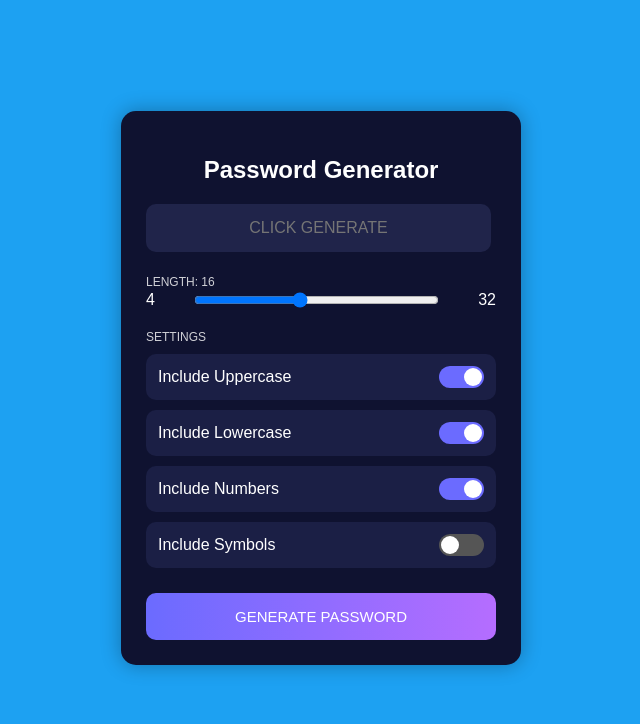
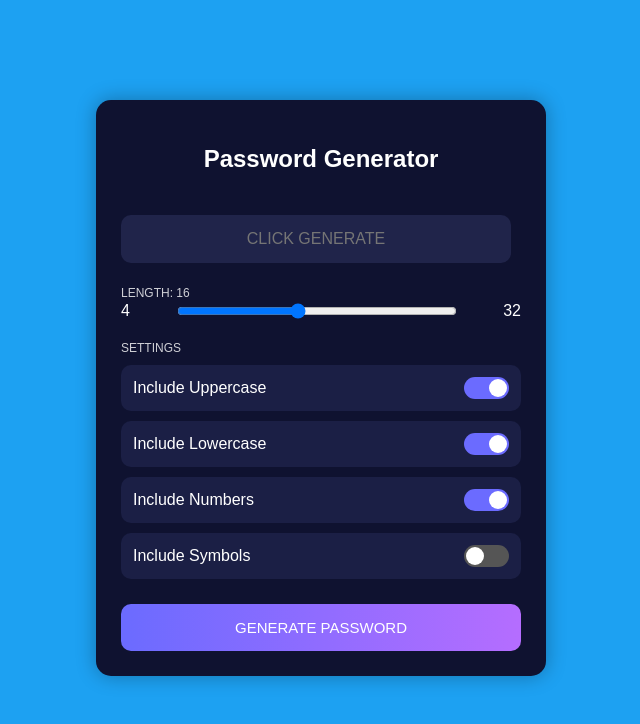
Before and after one commit to Mina-Shah/100-JS-Projects, a plain HTML site: page 05-password-generator/index.html in a window 1280 px wide. Shown: the whole page, without its empty margins (319-959 px from the left). Drawn offline with Linux system fonts and the light colour scheme.

Commit message:
style fixes

```diff
--- a/05-password-generator/index.css
+++ b/05-password-generator/index.css
@@ -9,20 +9,23 @@ body {
 
 .container {
   background: #0f1230;
-  width: 350px;
+  width: 400px;
   padding: 25px;
   border-radius: 15px;
-  box-shadow: 0 0 20px rgba(0,0,0,0.3);
+  box-shadow: 0 0 20px rgba(0, 0, 0, 0.3);
   color: white;
   margin-top: 40px;
 }
 
 .container h2 {
   text-align: center;
-  margin-bottom: 20px;
+  margin-bottom: -10px;
 }
-.message{
-  color: rgb(243, 64, 64);
+.message {
+  color: rgb(243, 74, 74);
+  display: flex;
+  justify-content: center;
+  min-height: 20px;
 }
 /* Password display box */
 .password-box input {
@@ -129,3 +132,9 @@ body {
   cursor: pointer;
   font-size: 15px;
 }
+
+@media (max-width:425px) {
+    .container{
+      max-width: 250px;
+    }
+}
--- a/05-password-generator/index.js
+++ b/05-password-generator/index.js
@@ -39,7 +39,6 @@ function generatePassword() {
         message.textContent = ''
     }
 
-
   let password = ''
 
   for (let i = 0; i < lengthSlider.value; i++) {
@@ -47,10 +46,8 @@ function generatePassword() {
     password += allowedChars[randomIndex]
   }
 
-//  passwordOutput = password
   passwordOutput.value = password
   console.log(password);
-
 }
 
 generateBtn.addEventListener('click', function() {
```
